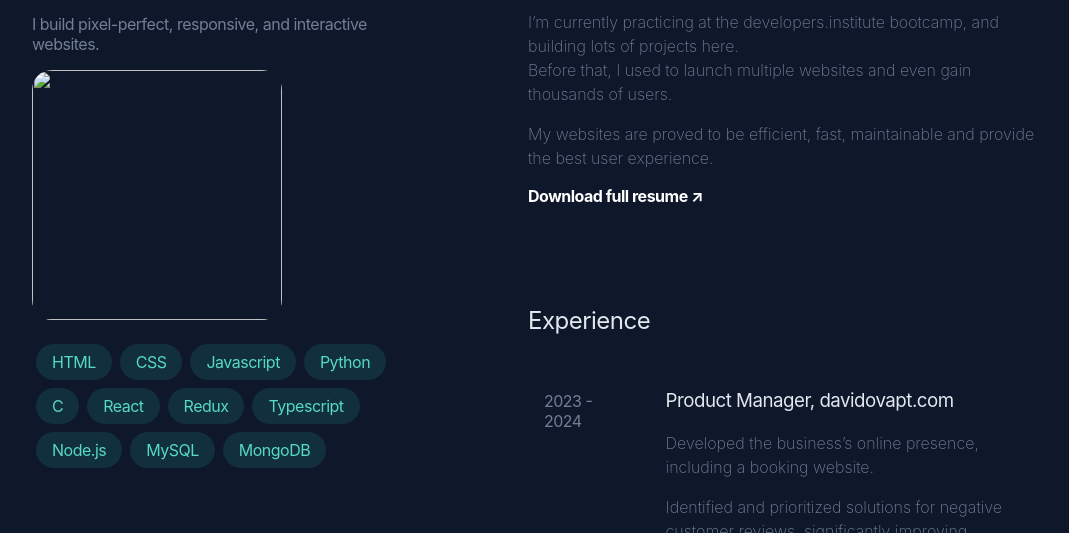
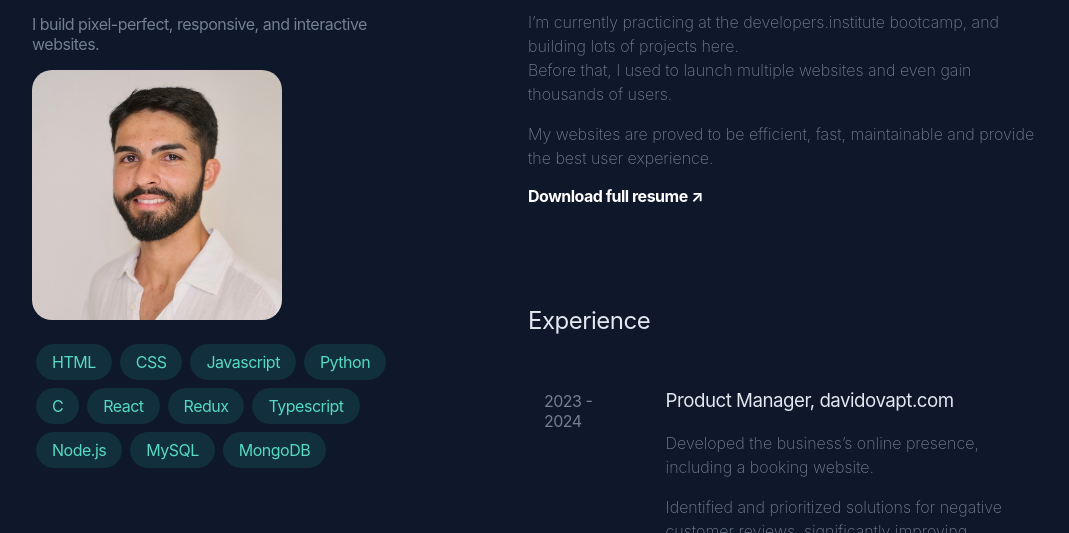
Before and after one commit to MeirDavv/PortfolioWebsite, a plain HTML site: page index.html in a window 1280 px wide. Shown: the part 187-720 px from the top of the page, without its empty margins (96-1165 px from the left). Drawn offline with Linux system fonts and the light colour scheme; the site is published under a folder, as on GitHub Pages, so addresses that start at the root find nothing; a web font is replaced by a local one.

Commit message:
fixed profile pic

```diff
--- a/index.html
+++ b/index.html
@@ -17,7 +17,7 @@
                 <h1>Meir Davidov</h1>
                 <h2>Fullstack Developer</h2>
                 <p>I build pixel-perfect, responsive, and interactive websites.</p>
-                <img src="/assets/img/profile.JPG" alt="">
+                <img src="assets/img/profile.JPG" alt="">
                 <ul class="skills">
                     <li>HTML</li>
                     <li>CSS</li>
```
Also changed, not shown: 1 other file.
